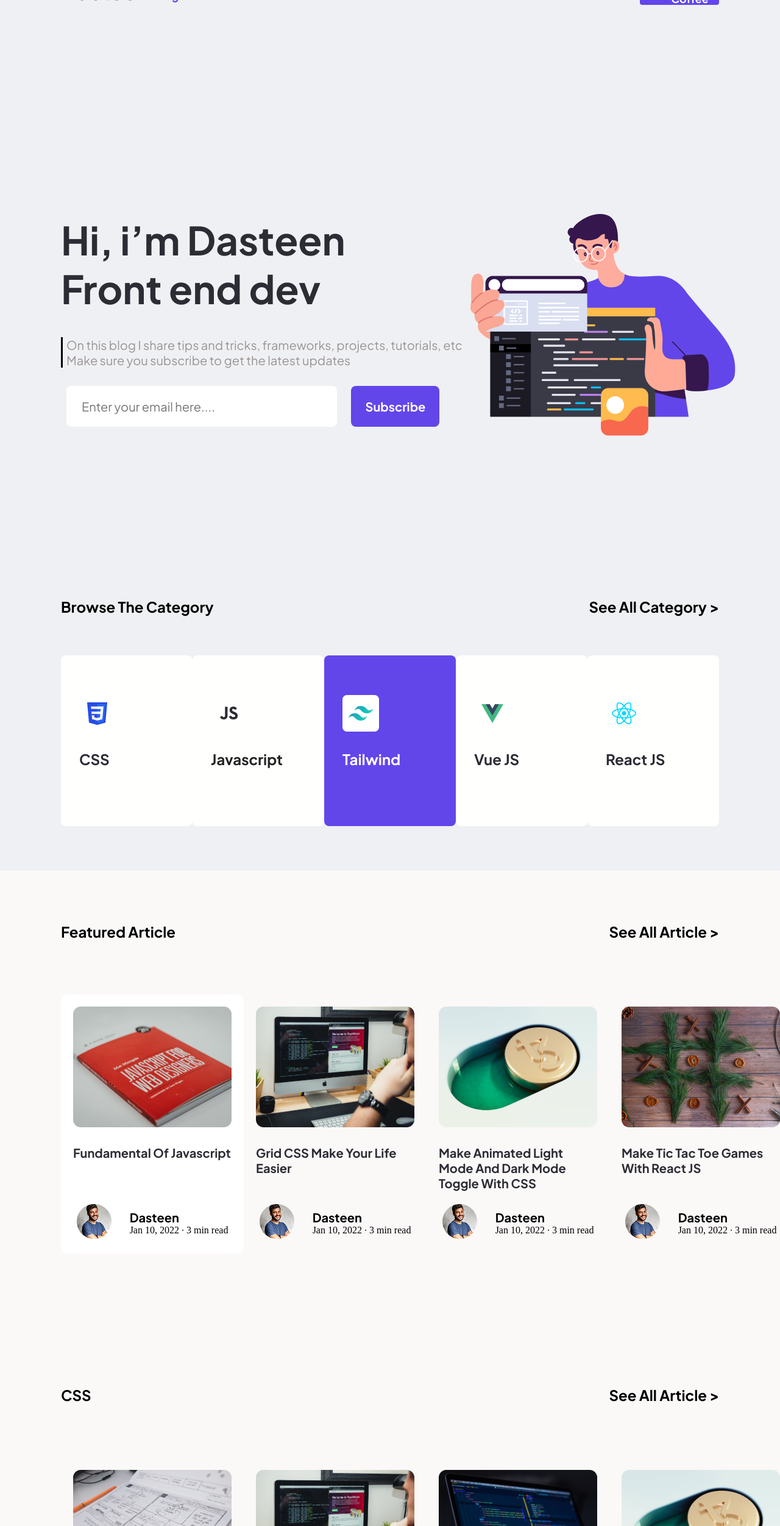
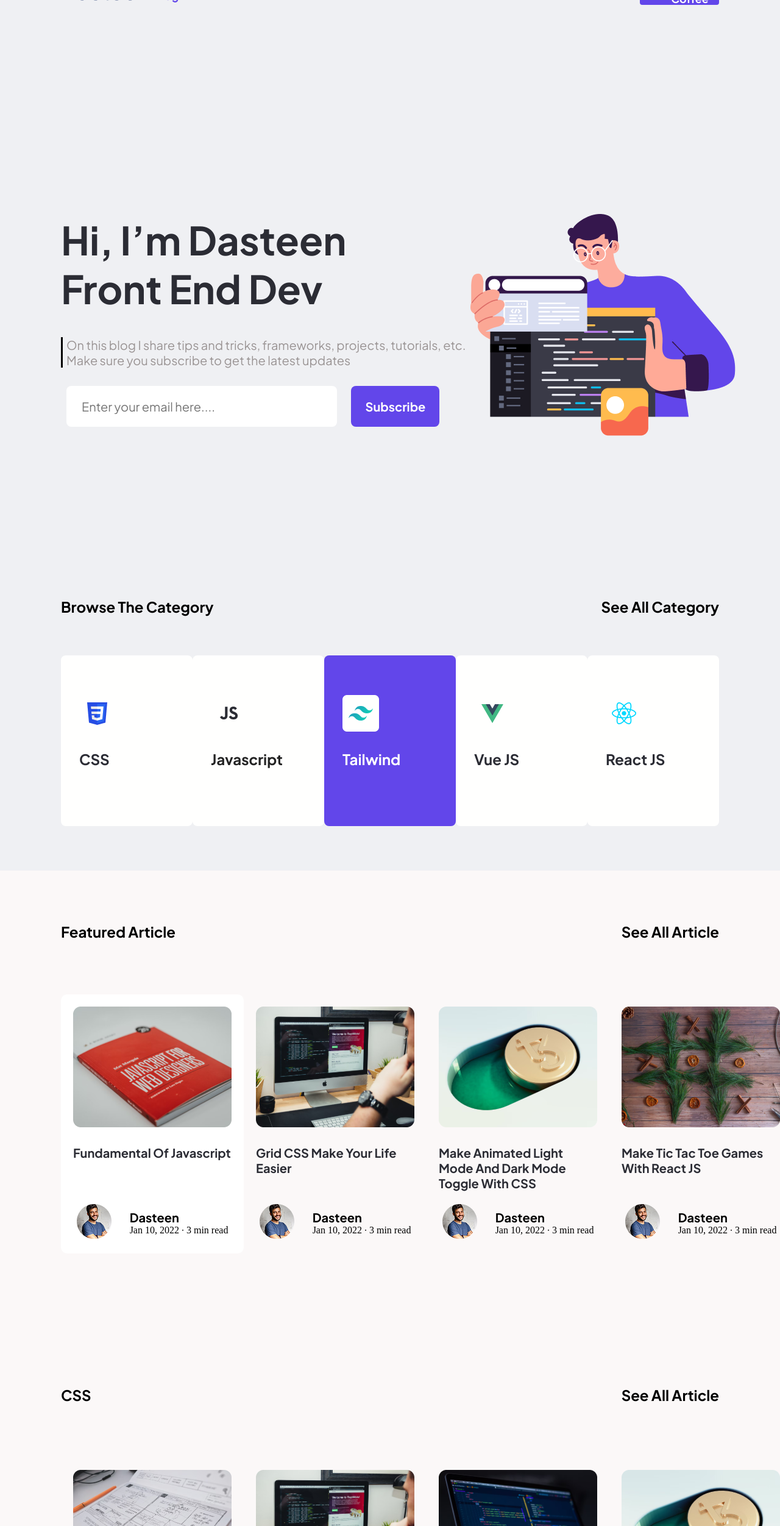
Before and after one commit to lmliliia/exam-html-css, a plain HTML site: page index.html in a window 1280 px wide. Shown: the part 57-2560 px from the top of the page at 61% size. Drawn offline with Linux system fonts and the light colour scheme.

Commit message:
fixed typos and minor style improvements

```diff
--- a/index.html
+++ b/index.html
@@ -23,8 +23,8 @@
     </header>
     <section class="wiz">
         <div>
-            <h1>Hi, i’m Dasteen Front end dev</h1>
-            <p class="active">On this blog I share tips and tricks, frameworks, projects, tutorials, etc
+            <h1>Hi, I’m Dasteen Front End Dev</h1>
+            <p class="active">On this blog I share tips and tricks, frameworks, projects, tutorials, etc.
                 Make sure you subscribe to get the latest updates
                 <label for="email"></label><input type="text" name="name" id="email" placeholder="Enter your email here....">
                 <button class="subscribe">Subscribe</button>
@@ -34,7 +34,7 @@
     <section class="category">
         <div class="category_text">
             <h2>Browse The Category</h2>
-            <h2>See All Category &#62</h2>
+            <h2>See All Category</h2>
         </div>
         <div class="category_card">
             <div class="card">
@@ -53,7 +53,7 @@
     <section class="article">
         <div class="article_text">
             <h2>Featured Article</h2>
-            <h2>See All Article &#62</h2>
+            <h2>See All Article</h2>
         </div>
         <div class="article_card">
             <div class="card_tut_white">
@@ -122,13 +122,13 @@
     <section class="article">
         <div class="article_text">
             <h2>CSS</h2>
-            <h2>See All Article &#62</h2>
+            <h2>See All Article</h2>
         </div>
         <div class="article_card">
             <div class="card_tut">
                 <div>
                     <img src="img/Article_Image5.png" height="198" width="260" alt="image"/>
-                    <h3>Flexbox CSS : Everything You Need To Know</h3>
+                    <h3>Flexbox CSS: Everything You Need To Know</h3>
                 </div>
                 <div class="author">
                     <div class="author_img">
--- a/style.css
+++ b/style.css
@@ -98,9 +98,6 @@ h1 {
     font-size: 20px;
     margin-top: 40px;
     color: #9A9494;
-}
-
-.active {
     border-left: 3px solid black;
     padding-left: 6px;
 }
```
